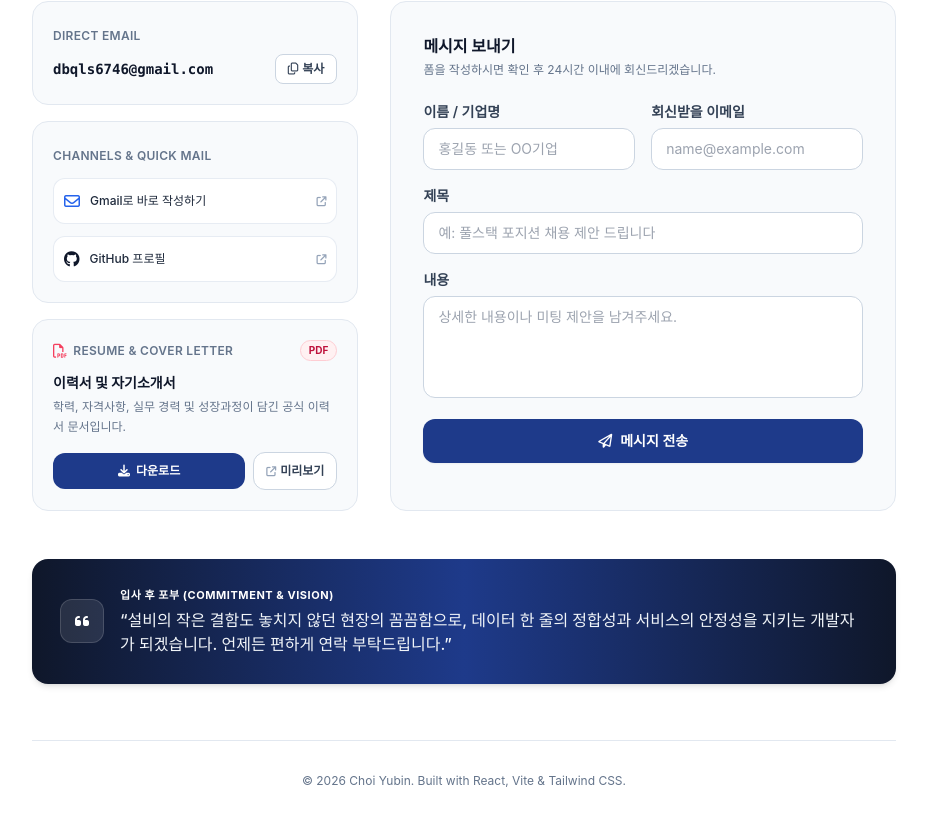
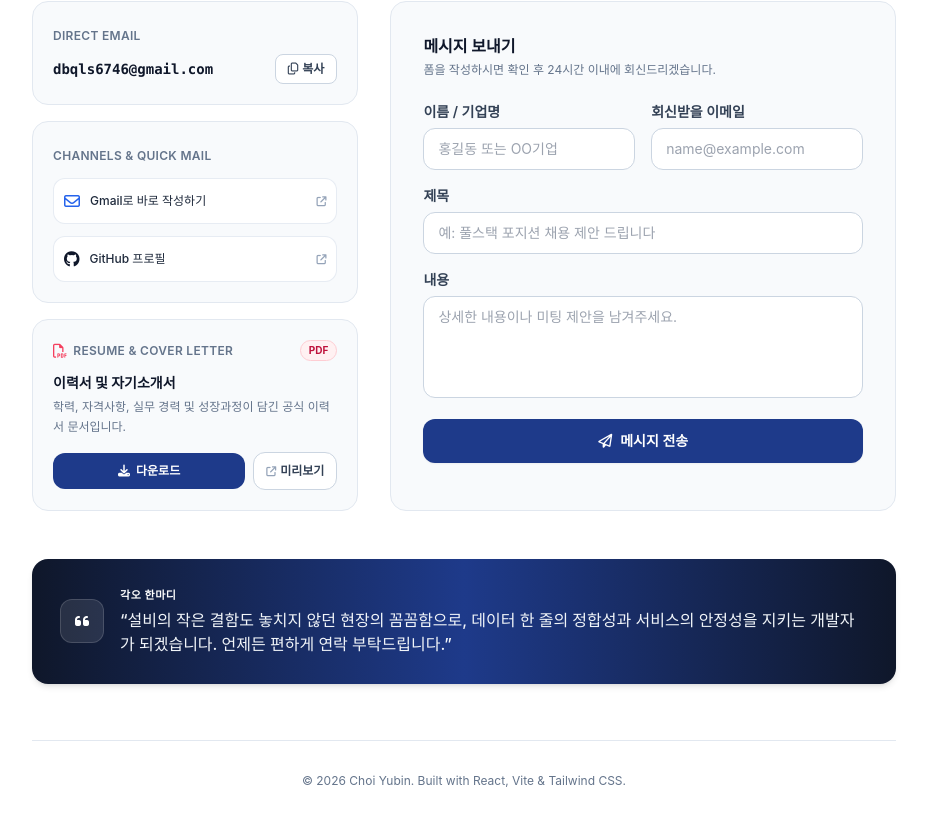
Before and after one commit to dbqls6746-bot/port, a React (Vite) app: page / in a window 1280 px wide. Shown: the part 5653-6476 px from the top of the page, without its empty margins (320-1247 px from the left). Built offline with nearby package versions, Linux system fonts and the light colour scheme; a web font is replaced by a local one.

Commit message:
입사후 포부에서 각오 한 마디로 변경

```diff
--- a/src/components/Contact.jsx
+++ b/src/components/Contact.jsx
@@ -253,7 +253,7 @@ export default function Contact({ onCopyEmail, onShowToast }) {
           </div>
         </div>
 
-        {/* 입사 후 포부 배너 */}
+        {/* 각오 한마디 배너 */}
         <div className="mt-12 p-6 sm:p-7 rounded-2xl bg-gradient-to-r from-slate-900 via-brand-900 to-slate-900 text-white shadow-md relative overflow-hidden">
           <div className="relative z-10 flex flex-col sm:flex-row items-start sm:items-center gap-4">
             <div className="w-11 h-11 rounded-xl bg-white/10 border border-white/15 flex items-center justify-center shrink-0 text-brand-300">
@@ -261,7 +261,7 @@ export default function Contact({ onCopyEmail, onShowToast }) {
             </div>
             <div>
               <span className="text-[11px] font-bold uppercase tracking-wider text-brand-300 block mb-1">
-                입사 후 포부 (Commitment &amp; Vision)
+                각오 한마디
               </span>
               <p className="text-xs sm:text-sm md:text-base font-medium text-slate-100 leading-relaxed">
                 &ldquo;설비의 작은 결함도 놓치지 않던 현장의 꼼꼼함으로, 데이터 한 줄의 정합성과 서비스의 안정성을 지키는 개발자가 되겠습니다. 언제든 편하게 연락 부탁드립니다.&rdquo;
```
